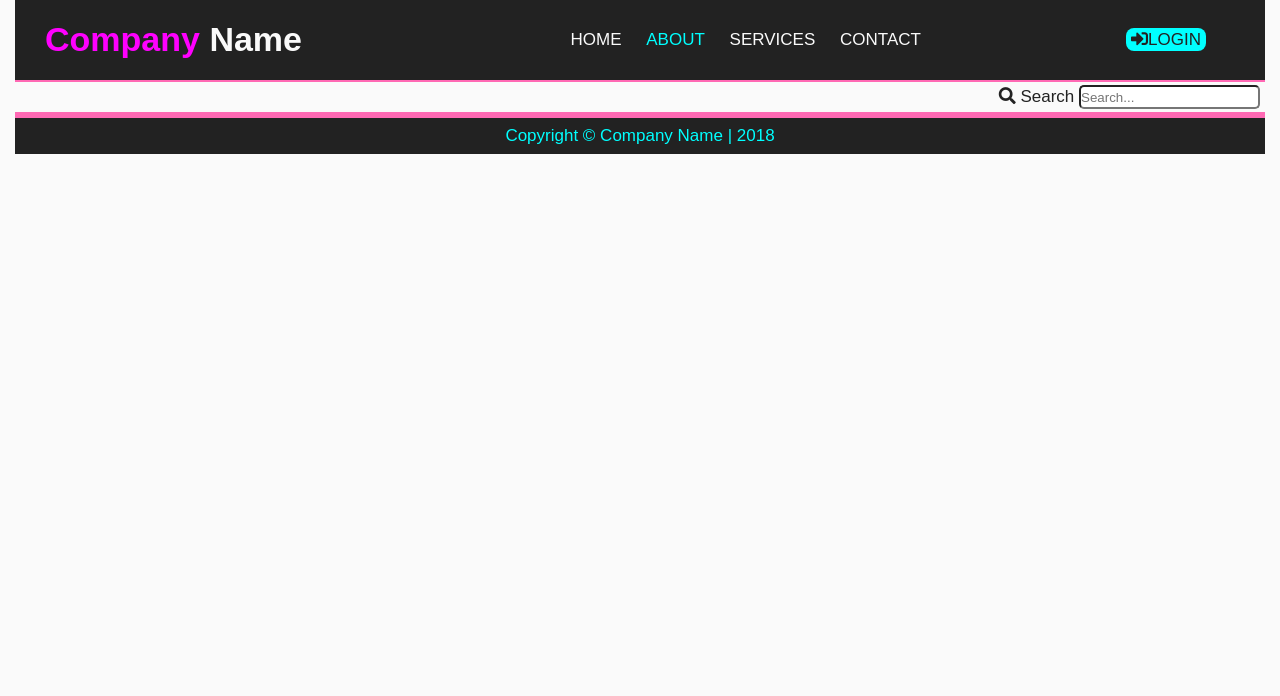
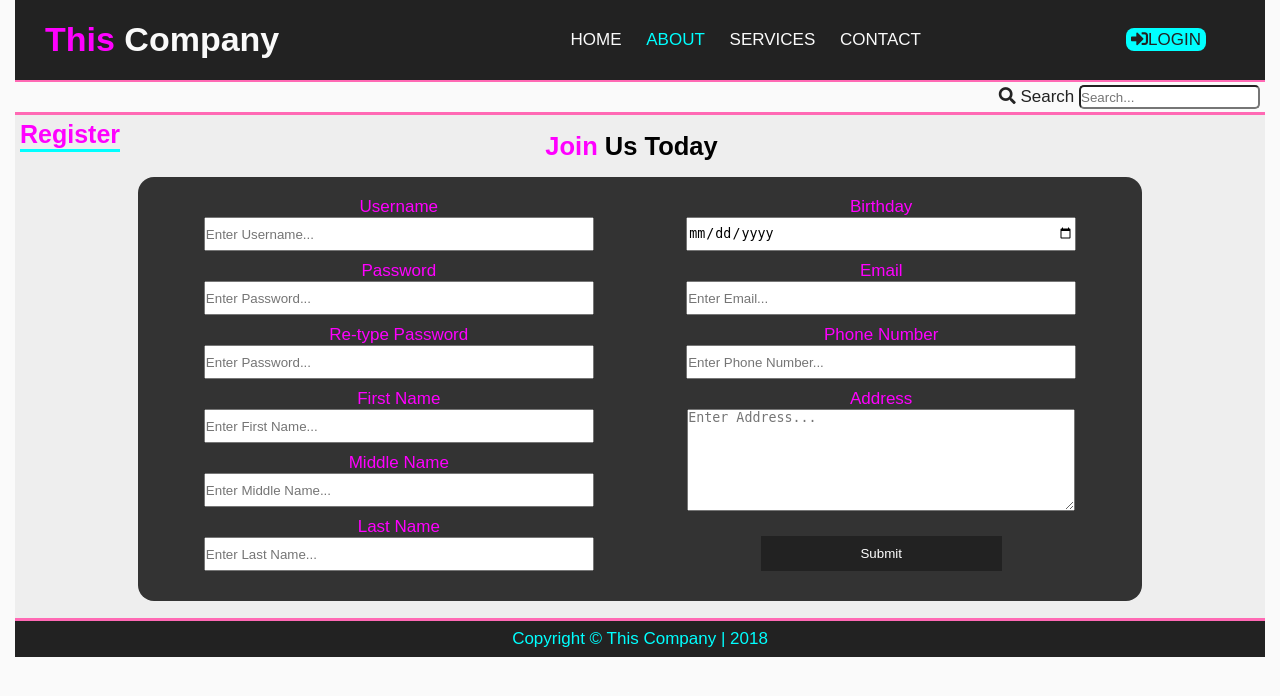
Before and after one commit to redsmite/Sekrit, a PHP site: page /register.php in a window 1280 px wide. Shown: the top 696 px of the page. Run offline with PHP 8.4, Linux system fonts and the light colour scheme.

Commit message:
learned ajax

```diff
--- a/admin.php
+++ b/admin.php
@@ -6,14 +6,14 @@
  	<meta http-equiv="X-UA-Compatible" content="ie=edge">
     <link rel="stylesheet" href="css/style.css">
   	<link rel="stylesheet" href="css/fontawesome-all.css">
-	<title>Company Name - Admin Login</title>
+	<title></title>
 <body>
 	<div class="main-container">
 		<!-- Header -->
 		<header id="main-header">
 			<div class="grid-header">
 				<div class="box1">
-					<h1 id="header-text"><a href="index.php"><span id="first-text">IT</span> <span id="second-text">Works</span></a></h1>
+					<h1 id="header-text"><a href="index.php"><span id="first-text">IT</span> <span id="second-text"></span></a></h1>
 				</div>
 			</div>
 		</header>
@@ -44,7 +44,7 @@
 	<!-- Footer -->
 		<footer class="main-footer">
 			<div class="container">
-				<p>Copyright &copy; <span id="company">IT Works</span> | 2018</p>
+				<p>Copyright &copy; <span id="company"></span> | 2018</p>
 			</div>
 		</footer>
 	<!-- End of Container -->
--- /dev/null
+++ b/connection.php
@@ -0,0 +1,4 @@
+<?php
+// Connect to Database
+$conn = mysqli_connect('localhost','root','','itsproject');
+?>
--- a/css/style.css
+++ b/css/style.css
@@ -14,25 +14,28 @@
 	--secondary-contrast:#926239;
 	--light-color:#fafafa;
 	--dark-color:#222;
-	--gray:#999;*/
+	--gray:#eee;
+	--darkgray:#888888;*/
 
-	/* Magenta-Cyan */
+	/* Magenta-Cyan*/
 	--primary-color:#ff00ff;
 	--secondary-color:#ff69b4;
 	--contrast:	#00ffff;
 	--secondary-contrast:#ADD8E6;
 	--light-color:#fafafa;
 	--dark-color:#222;
-	--gray:#999;
+	--gray:#eee;
+	--darkgray:#888888;
 
-	/*	Magenta-Lime	*/
+	/*	Magenta-Lime */
 	/*--primary-color:#ff00ff;
-	--secondary-color:#ff69b4s;
+	--secondary-color:#ff69b4;
 	--contrast:	#32CD32;
 	--secondary-contrast:#98fb98;
 	--light-color:#fafafa;
 	--dark-color:#222;
-	--gray:#999;*/
+	--gray:#eee;
+	--darkgray:#888888;*/
 }
 
 body{
@@ -63,7 +66,7 @@ body{
 	border-bottom: 2px solid var(--secondary-color);
 	background: var(--dark-color);
 	color:var(--contrast);
-	height:80px;
+	min-height:80px;
 }
 
 #highlight-text,#first-text{
@@ -323,6 +343,7 @@ body{
 
 .other-content{
 	padding:5px;
+	background: var(--gray);
 }
 
 .other-content h1{
@@ -351,15 +372,20 @@ h2.next-h2{
 }
 
 /* Forms */
+.form{
+	margin-left: auto;
+    margin-right: auto;
+}
 
 .form form{
-	width:50%;
+	width:80%;
 	background:#333;
-	color:#fff;
+	color:var(--primary-color);
 	padding:20px;
+	border-radius: 16px;
 }
 
-.form form input[type="text"], .form form input[type="email"], .form form input[type="password"]{
+.form form input[type="text"],.form form input[type="number"], .form form input[type="email"], .form form input[type="password"],.form form input[type="date"]{
 	width:80%;
 	height:30px;
 	margin-bottom:10px;
@@ -387,6 +413,19 @@ h2.next-h2{
 	padding-right: 200px;
 }
 
+.grid-register{
+	display:grid;
+	grid-template-columns: 1fr 1fr;
+	grid-template-areas: "leftbox rightbox"
+}
+
+.box-reg1{
+	grid-area: leftbox;
+}
+
+.box-reg2{
+	grid-area: rightbox;
+}
 /* Footer */
 .main-footer{
 	grid-area:footer;
--- a/js/main.js
+++ b/js/main.js
@@ -1,13 +1,14 @@
-// Company Name
-var firstText="Company";
-var secondText="Name";
-
+// Get Company Name
+function changeCompanyName(firstText,secondText){
 	var companyName= firstText+" "+secondText;
 	document.getElementById("first-text").innerHTML = firstText;
 	document.getElementById("second-text").innerHTML = secondText;
 	document.getElementById("company").innerHTML = companyName;
+	document.title= companyName;
+}
 
-
+// Create modal
+function modal(){
 	// Get modal element
 	var modal = document.getElementById('simpleModal');
 	// Get open modal button
@@ -40,3 +41,9 @@ function outsideClick(e){
 		modal.style.display = 'none';
 		}
 	}
+}
+
+// Pseudo Main Method
+
+changeCompanyName('This','Company');
+modal();
--- a/register.php
+++ b/register.php
@@ -6,7 +6,7 @@
  	<meta http-equiv="X-UA-Compatible" content="ie=edge">
     <link rel="stylesheet" href="css/style.css">
   	<link rel="stylesheet" href="css/fontawesome-all.css">
-	<title>Company Name - Register</title>
+	<title><span id="company"></span> - Register</title>
 </head>
 <body>
 	<div class="main-container">
@@ -14,7 +14,7 @@
 		<header id="main-header">
 			<div class="grid-header">
 				<div class="box1">
-					<h1 id="header-text"><a href="index.php"><span id="first-text">IT</span> <span id="second-text">Works</span></a></h1>
+					<h1 id="header-text"><a href="index.php"><span id="first-text"></span> <span id="second-text"></span></a></h1>
 				</div>
 				<div class="box2">
 					<nav class="main-nav">
@@ -39,12 +39,15 @@
 					<h5>Login Form</h5>
 				</div>
 				<div class="modal-body">
-					<form action="#" method="post">
+					<form action="functions.php" method="post">
 						<center><label for="">Username:</label>
-						<input type="text" name="username" placeholder="Enter Username...">
+						<input type="text" required name="username" placeholder="Enter Username...">
 						<br>
 						<label for="">Password:</label>
-						<input type="password" name="password" placeholder="Enter Password...">
+						<input type="password" required name="password" placeholder="Enter Password...">
+						<br>
+						<label for="">Remember Me?</label>
+						<input type="checkbox" name="remember">
 						<br>
 						<input type="submit" class="modal-button" value="Login"></center>
 					</form>
@@ -66,14 +69,111 @@
 				</div>
 			</div>
 		</div>
+	<!-- Contact Form -->
+		<div class="other-content">
+			<h1>Register</h1>
+			<div class="container">
+				<div class="content-box">
+					<h2><span id="highlight-text">Join</span> Us Today</h2>
+					<div class="form">
+						<center>
+						<form action="registerprocess.php" id="reg-form" method="post">
+							<div class="grid-register">
+								<div class="box-reg1">
+									<div>
+										<label for="">Username</label><br>
+										<input type="text" required id="reg-name" placeholder="Enter Username...">
+									</div>
+									<div>
+										<label for="">Password</label><br>
+										<input type="password" required id="reg-password" placeholder="Enter Password...">
+									</div>
+									<div>
+										<label for="">Re-type Password</label><br>
+										<input type="password" required id="reg-retype" placeholder="Enter Password...">
+									</div>
+									<div>
+										<label for="">First Name</label><br>
+										<input type="text" required id="reg-first" placeholder="Enter First Name...">
+									</div>
+									<div>
+										<label for="">Middle Name</label><br>
+										<input type="text" required id="reg-middle" placeholder="Enter Middle Name...">
+									</div>
+									<div>
+										<label for="">Last Name</label><br>
+										<input type="text" required id="reg-last" placeholder="Enter Last Name...">
+									</div>
+								</div>
+								<div class="box-reg2">
+									<div>
+										<label for="">Birthday</label><br>
+										<input type="date" required id="reg-birthday">
+									</div>
+									<div>
+										<label for="">Email</label><br>
+										<input type="email" required id="reg-email" placeholder="Enter Email...">
+									</div>
+									<div>
+										<label for="">Phone Number</label><br>
+										<input type="number" required id="reg-phone" placeholder="Enter Phone Number...">
+									</div>
+									<div>
+										<label for="">Address</label><br>
+										<textarea id="reg-address" placeholder="Enter Address..."></textarea>
+										<br><br>
+										<button type="submit" name="contact-button" id="contact-button">Submit</button>
+									</div>
+								</div>
+							</div>
+						</form>
+						</center>
+					</div>
+				</div>
+			</div>
+		</div>
 	<!-- Footer -->
 		<footer class="main-footer">
 			<div class="container">
-				<p>Copyright &copy; <span id="company">IT Works</span> | 2018</p>
+				<p>Copyright &copy; <span id="company"></span> | 2018</p>
 			</div>
 		</footer>
 	<!-- End of Container -->
 	</div>
 	<script src="js/main.js"></script>
+	<script>
+		// Register AJAX
+		document.getElementById('reg-form').addEventListener('submit', postName);
+
+		function postName(e){
+			e.preventDefault();
+
+			var myRequest = new XMLHttpRequest();
+			var url = 'registerprocess.php';
+
+			//form data variables
+			var username = document.getElementById('reg-name').value;
+			var password = document.getElementById('reg-password').value;
+			var retype = document.getElementById('reg-retype').value;
+			var firstname = document.getElementById('reg-first').value;
+			var middlename = document.getElementById('reg-middle').value;
+			var lastname = document.getElementById('reg-last').value;
+			var birthday = document.getElementById('reg-birthday').value;
+			var email = document.getElementById('reg-email').value;
+			var phoneno = document.getElementById('reg-phone').value;
+			var address = document.getElementById('reg-address').value;
+
+			var formData = "username="+username+"&password="+password+"&retype="+retype+"&firstname="+firstname+"&middlename="+middlename+"&lastname="+lastname+"&birthday="+birthday+"&email="+email+"&phoneno="+phoneno+"&address="+address;
+
+			myRequest.open('POST', url ,true);
+			myRequest.setRequestHeader('Content-type','application/x-www-form-urlencoded');
+
+			myRequest.onload = function(){
+				console.log(this.responseText);
+			}
+			myRequest.send(formData);
+		}
+
+	</script>
 </body>
 </html>
```
Also changed, not shown: other parts of css/style.css (+40 -9 lines), about.php (+12 -6 lines), contact.php (+9 -6 lines), index.php (+12 -9 lines), notes register.txt (added, +11 -0 lines), registerprocess.php (added, +31 -0 lines), services.php (+9 -6 lines), sitedata.json (added, +7 -0 lines), test.php (added, +16 -0 lines). Lines whose indentation alone changed are shown as unchanged.
